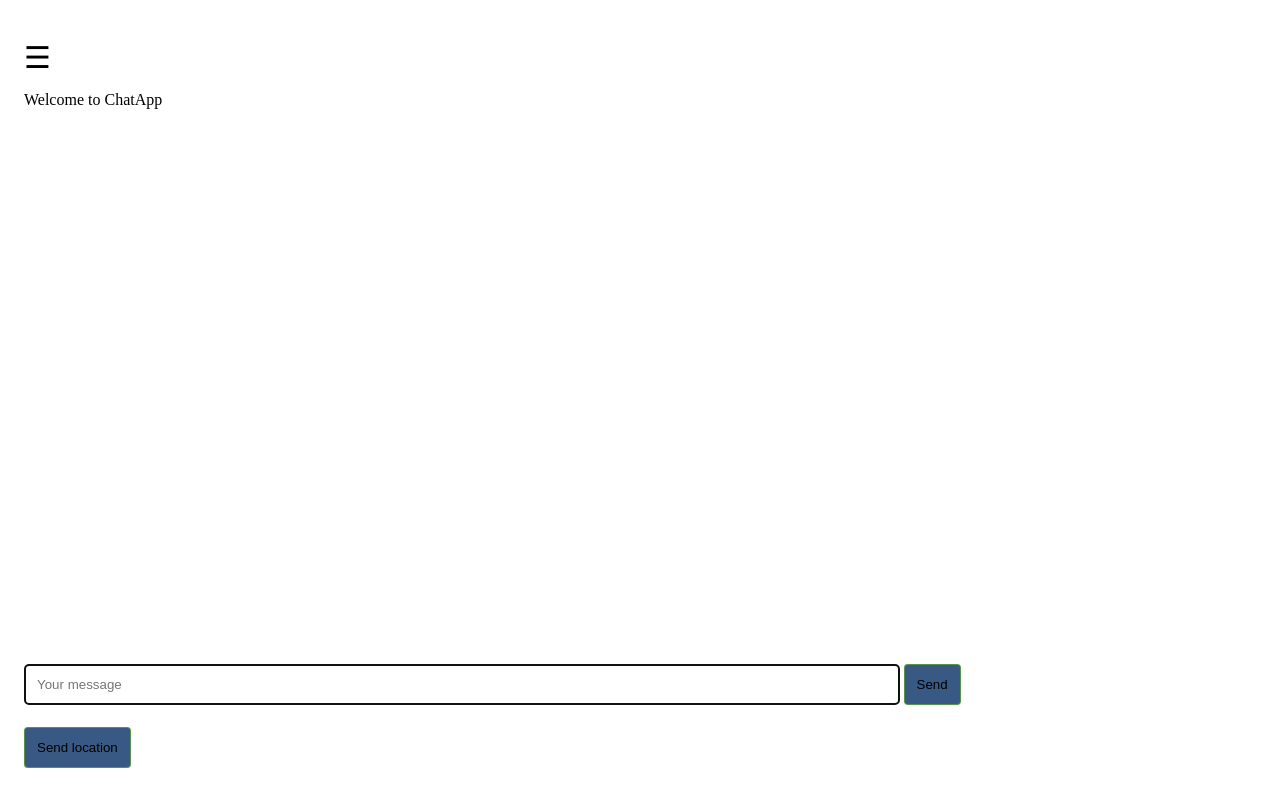
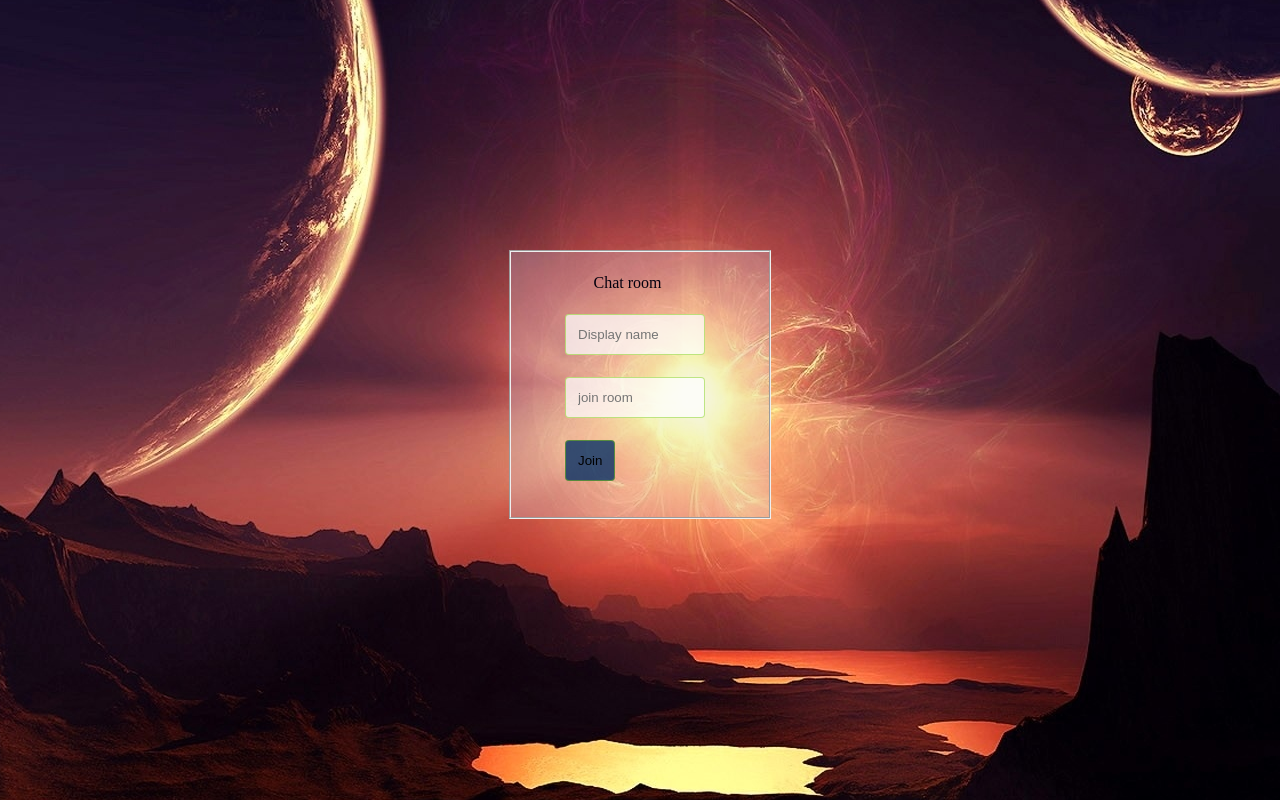
Before and after one commit to avanish19/chatapp, a website: page public/index.html in a window 1280 px wide. Drawn offline with nearby package versions, Linux system fonts and the light colour scheme; no server answers.

Commit message:
adding rooms

```diff
--- a/public/css/style.css
+++ b/public/css/style.css
@@ -6,7 +6,7 @@
     z-index: 1;
     top: 0;
     left: 0;
-    background-color: #0b3367cf;
+    background-color: #af8c6d57;
     overflow-x: hidden;
     transition: 0.5s;
     padding-top: 60px;
@@ -38,10 +38,11 @@
 #main {
     transition: margin-left .5s;
     padding: 16px;
+
 }
 
 .dem{
-	position: fixed;
+	position:fixed;
 bottom:2%;
 width:95%;
 float:left;
@@ -55,7 +56,7 @@ input[type=text]{
     margin-top: 6px;
     margin-bottom: 16px;
     resize: horizontal;
-    background-color: #ffffff3b;
+    background-color: #ffffffba;
 }
 
 button{
@@ -129,3 +130,32 @@ sub:hover{
     margin: 10px 0;
     width:auto;
 }
+ /******************************index****************************************************************/
+   body{
+   	background-image: url('/sun.jpg');
+   	background-position: center;
+    background-repeat: no-repeat;
+    background-attachment: fixed;
+   }
+
+   .fieldset{
+   	width: 250px;
+   	height: auto;
+   	background-color: #d6d6ea40;
+   	padding-left: 4px;
+   	padding-right: 4px;
+   	padding-bottom: 30px;
+   	padding-bottom: 20px;
+   	margin-top: 250px;
+    margin-left: auto;
+    margin-right: auto;
+   }
+
+   .cp{
+   	text-align: center;
+    color: #04010e;
+   }
+
+   #cdiv{
+   	    padding-left: 50px;
+   }
--- a/public/index.html
+++ b/public/index.html
@@ -1,71 +1,27 @@
-<!DOCTYPE html>
 <!DOCTYPE html>
 <html>
 <head>
 	<meta name="viewport" content="width=device-width, initial-scale=1.0">
-	<link rel="stylesheet"  href="/css/style.css">
+	<link rel="stylesheet" type="text/css" href="/css/style.css">
 </head>
 <body>
-	<div id="naviagtion" class="mynaviagtion">
+	<div class="body">
+		<fieldset class="fieldset">
+			<form class="cform" action="chat.html">
+				<p class="cp">Chat room</p>
+				<div id="cdiv">
+					<input type="text" name="Dname" placeholder="Display name" class="cinput">
 
-		<a href="javascript:void(0)" class="closebtn" onclick="closeNav()">&times;</a>
-		<h1>People</h1>
+				</div>
+				<div id="cdiv"><input type="text" name="jrname" placeholder="join room" class="cinput"></div>
+				<div id="cdiv">
+					<button>Join</button>
+				</div>
+
+			</form>
+
+		</fieldset>
 	</div>
-	<div id="main" class="aMain">
-		<p><span style="font-size:30px;cursor:pointer" onclick="openNav()">&#9776;</span></p>
-<p>Welcome to ChatApp</p>
-	<ol id="messages"></ol>
-	<div class="dem">
 
-	<form id="message-form">
-		<input type="text" name="message" placeholder="Your message" autofocus autocomplete="off" />
-		<button>Send</button>
-		</form>
-
-	<button id="send-location">Send location</button>
-</div>
-	<script  id="message-template" type=" text/template">
-		<div class="message">
-		<div class="messagetitle">
-		{{from}}
-		</div>
-		<div>
-		{{text}}<span><sub>{{createdAt}}</sub></span>
-
-		</div>
-
-
-	</script>
-	<script id="location-template">
-		<div class="message1">
-		<div class="messagetitle">
-		{{from}}
-		</div>
-		<div>
-		<a href="{{url}}" target="_blank">My current location</a><span><sub>{{createdAt}}</sub></span>
-
-		</div>
-		</div>
-
-
-	</script>
-	<script src="/socket.io/socket.io.js"></script>
-	<script src="/js/libs/jquery-3.2.1.min.js"></script>
-	<script src="/js/index.js"></script>
-	<script src="/js/libs/moment.js"></script>
-	<script src="/js/libs/mustache.js"></script>
-	<script>
-function openNav() {
-    document.getElementById("naviagtion").style.width = "250px";
-    document.getElementById("main").style.marginLeft = "250px";
-}
-
-function closeNav() {
-    document.getElementById("naviagtion").style.width = "0";
-    document.getElementById("main").style.marginLeft= "0";
-}
-</script>
-
-</div>
 </body>
 </html>
--- a/public/js/index.js
+++ b/public/js/index.js
@@ -1,4 +1,20 @@
 var socket = io();
+
+function scrollToBottom () {
+  // Selectors
+  var messages = jQuery('#messages');
+  var newMessage = messages.children('li:last-child')
+  // Heights
+  var clientHeight = messages.prop('clientHeight');
+  var scrollTop = messages.prop('scrollTop');
+  var scrollHeight = messages.prop('scrollHeight');
+  var newMessageHeight = newMessage.innerHeight();
+  var lastMessageHeight = newMessage.prev().innerHeight();
+
+  if (clientHeight + scrollTop + newMessageHeight + lastMessageHeight >= scrollHeight) {
+    messages.scrollTop(scrollHeight);
+  }
+}
 		socket.on('connect',function(){
 			console.log('connected to server');
 			// socket.emit('createEmail',{
@@ -22,6 +38,7 @@ var socket = io();
 			// var li = jQuery('<li></li>');
 			// li.text(`${message.from} ${formattedTime}:${message.text}`);
 			jQuery('#messages').append(html);
+			scrollToBottom();
 		});
 
 		socket.on('disconnect',function(){
@@ -70,6 +87,7 @@ var socket = io();
 			// a.attr('href',message.url);
 			// li.append(a);
 			jQuery('#messages').append(html);
+			scrollToBottom();
 		});
 
 		var myLocation = jQuery('#send-location');
```
Also changed, not shown: public/chat.html (added, +71 -0 lines), public/sun.jpg (added).
